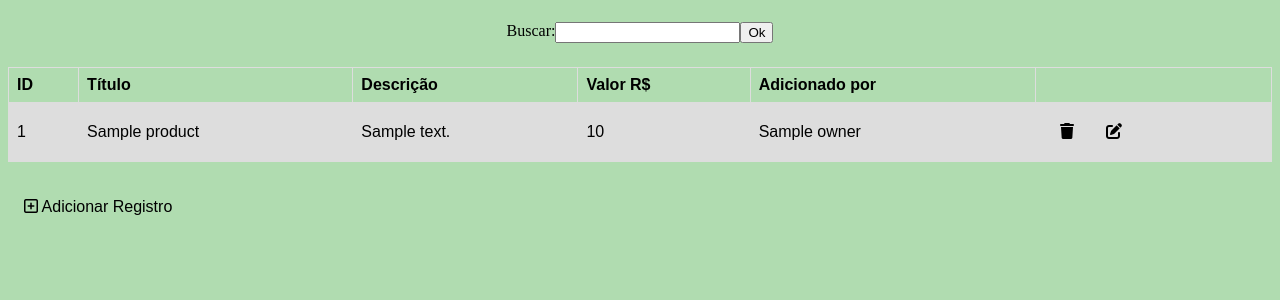
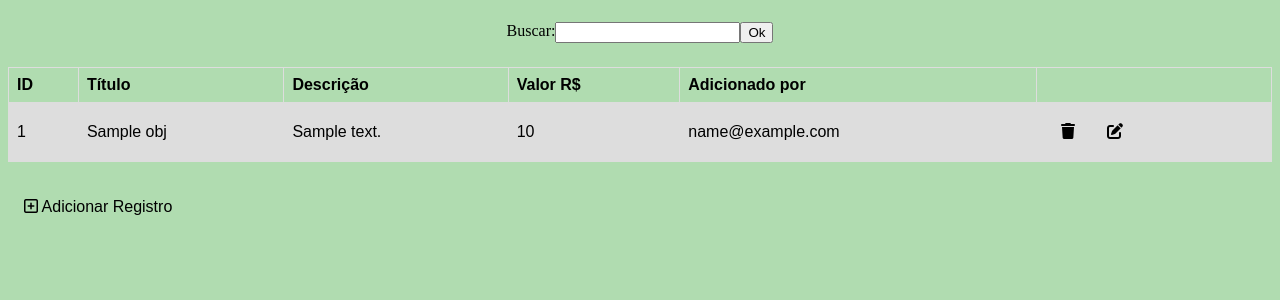
Before and after one commit to SrLucca/demand_now, a Django app: template cmcti/employees/templates/pages/adminPanel.html in a window 1280 px wide. Shown: the part 66-366 px from the top of the page. Run offline with Django 4.2, Linux system fonts and the light colour scheme; the template is opened without the code that fills it: most values are stand-ins (such as "Sample title", 1, 10 or a date in 2020); some libraries are stand-ins or nearby versions.

Commit message:
Update adminPanel.html

```diff
--- a/cmcti/employees/templates/pages/adminPanel.html
+++ b/cmcti/employees/templates/pages/adminPanel.html
@@ -45,14 +45,16 @@
                     <th></th>
                 </tr>
                 {% for product in products %}
-                    <tr>
-                        <td>{{product.id}}</td>
-                        <td>{{product.title}}</td>
-                        <td>{{product.description}}</td>
-                        <td>{{product.price}}</td>
-                        <td>{{product.owner}}</td>
-                        <td><button class="btn"><i class="fa-solid fa-trash"></i></button><button class="btn"><i class="fa-solid fa-pen-to-square"></i></button></td>
-                    </tr>
+                    {% for obj in product.items %}
+                        <tr>
+                            <td>{{obj.id}}</td>
+                            <td>{{obj.title}}</td>
+                            <td>{{obj.description}}</td>
+                            <td>{{obj.price}}</td>
+                            <td>{{product.email}}</td>
+                            <td><button class="btn"><i class="fa-solid fa-trash"></i></button><button class="btn"><i class="fa-solid fa-pen-to-square"></i></button></td>
+                        </tr>
+                    {% endfor %}
                 {% endfor %}
             </table>
         </form>
@@ -91,7 +93,7 @@
         cell2.innerHTML = "<input type='text' id='search' class='search' name='title'>";
         cell3.innerHTML = "<input type='text' id='search' class='search' name='desc'>";
         cell4.innerHTML = "<input type='number' id='search' class='search' name='value'>";
-        cell5.innerHTML = "<input type='text' id='search' class='search' value='{{request.user.username}}' name='by' disabled='disabled'>";
+        cell5.innerHTML = "<input type='text' id='search' class='search' value='{{request.user}}' name='by' disabled='disabled'>";
         cell6.innerHTML = "<button onclick='submitForm()' class='btn'><i class='fa-regular fa-square-plus'></i></button>";
 
         console.log(last_row);
```
